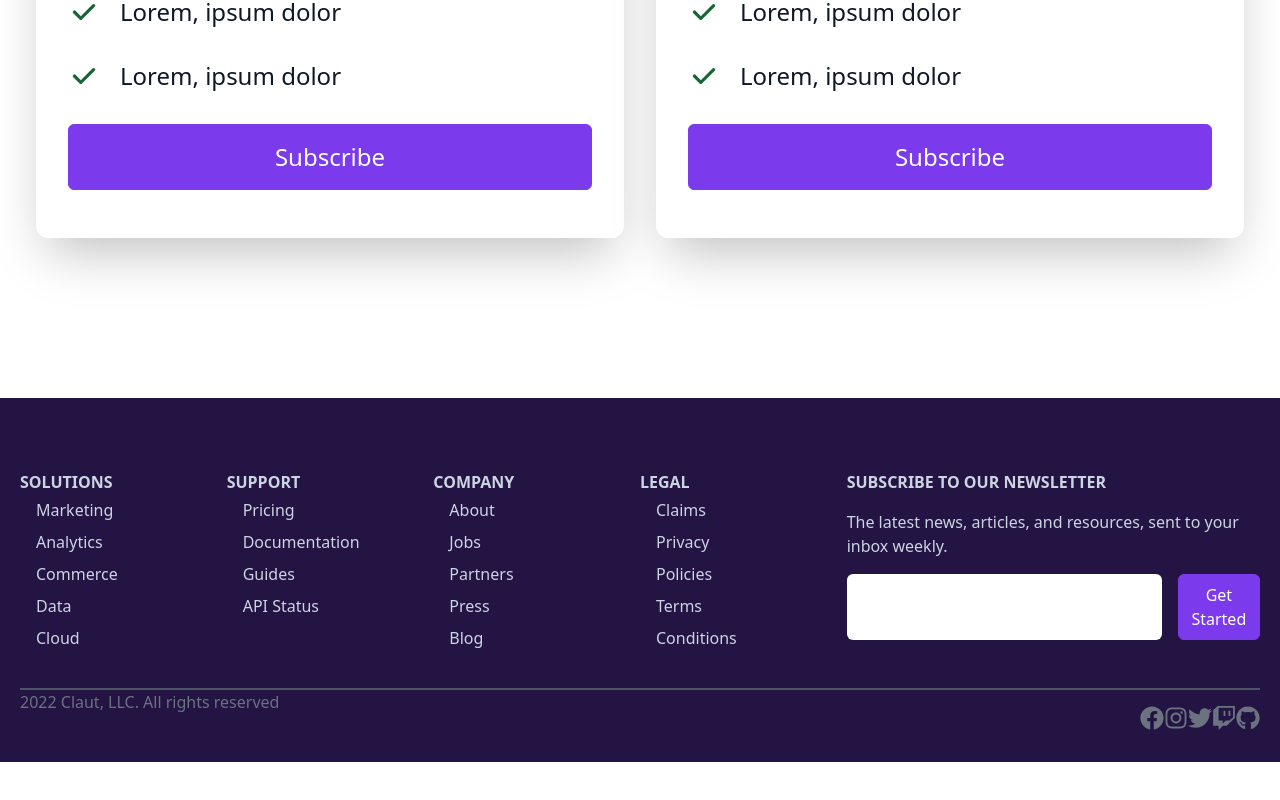
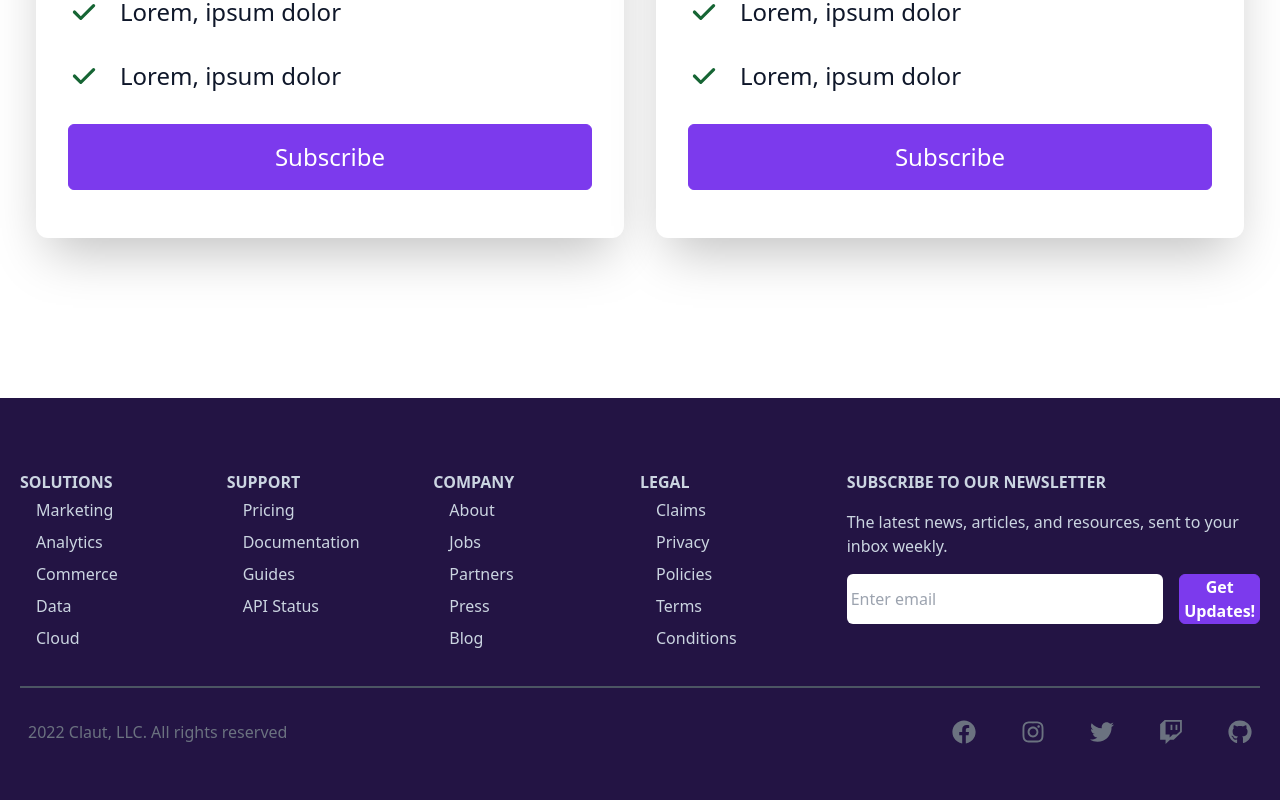
Before and after one commit to radosav-perisic/claut, a React (Vite) app: page / in a window 1280 px wide. Shown: the part 3834-4634 px from the top of the page. Before the commit the page ends 4596 px from the top, so only its background shows below. Built offline with nearby package versions, Linux system fonts and the light colour scheme.

Commit message:
Refactor email input and button styles in Footer

```diff
--- a/src/components/Footer.jsx
+++ b/src/components/Footer.jsx
@@ -50,14 +50,14 @@ const Footer = () => {
                <p className='font-bold uppercase'>Subscribe to our newsletter</p>
                <p className='py-4 '>The latest news, articles, and resources, sent to your inbox weekly.</p>
                <form className='flex flex-col sm:flex-row'>
-                <input className='w-full p-2 mr-4 rounded-md mb-4' type="email" />
-                <button className='p-2 mb-4'>Get Started</button>
+                <input className='w-full p-1 mr-4 rounded-md mb-4 text-[#080514]' type="email" placeholder='Enter email'/>
+                <button className=' mb-4 font-semibold'>Get Updates!</button>
                </form>
             </div>
         </div>
-        <div className='flex max-w-[1240px] m-auto justify-between sm:flex-row text-center text-gray-500'>
-            <p>2022 Claut, LLC. All rights reserved</p>
-            <div className='flex justify-between sm:max-w-[300px] pt-4 text-2xl'>
+        <div className='flex-col flex max-w-[1240px] px-2 py-4 mx-auto justify-between sm:flex-row text-center text-gray-500'>
+            <p className='py-4'>2022 Claut, LLC. All rights reserved</p>
+            <div className='flex justify-between sm:w-[300px] pt-4 text-2xl'>
                 <FaFacebook />
                 <FaInstagram />
                 <FaTwitter />
```
